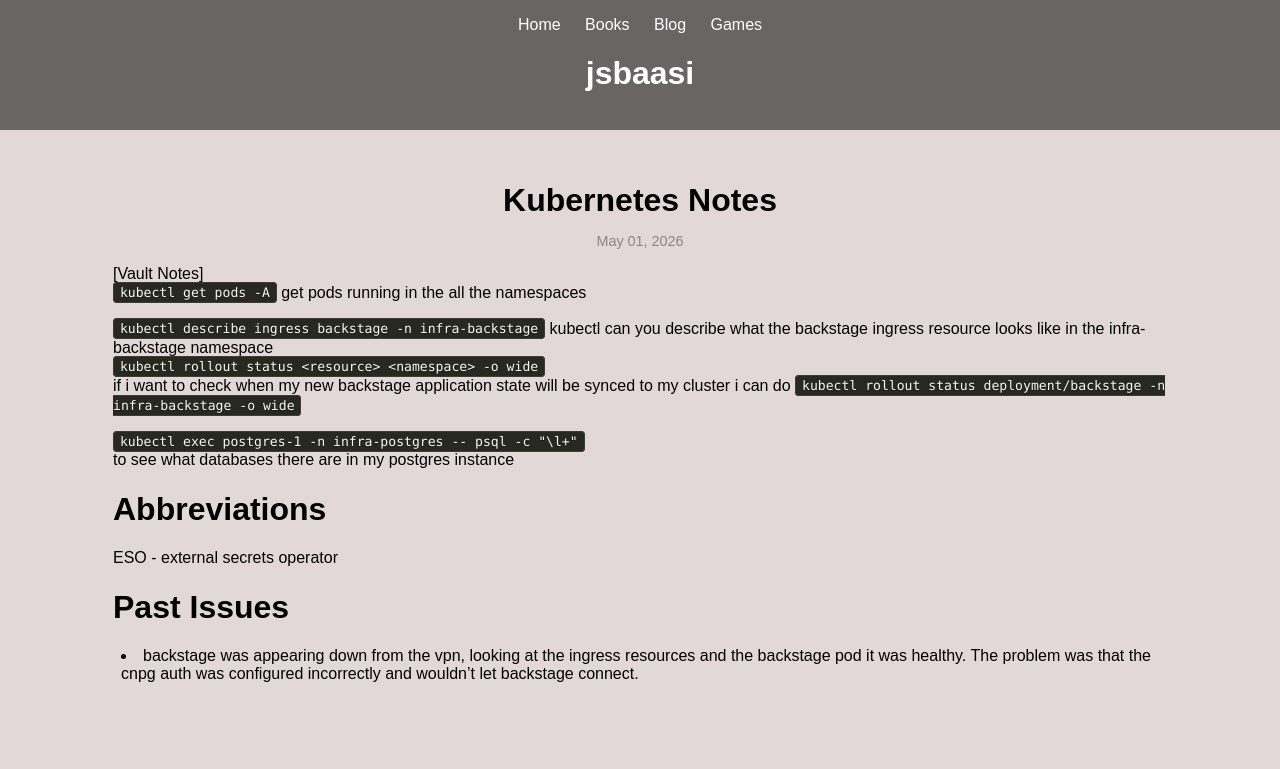
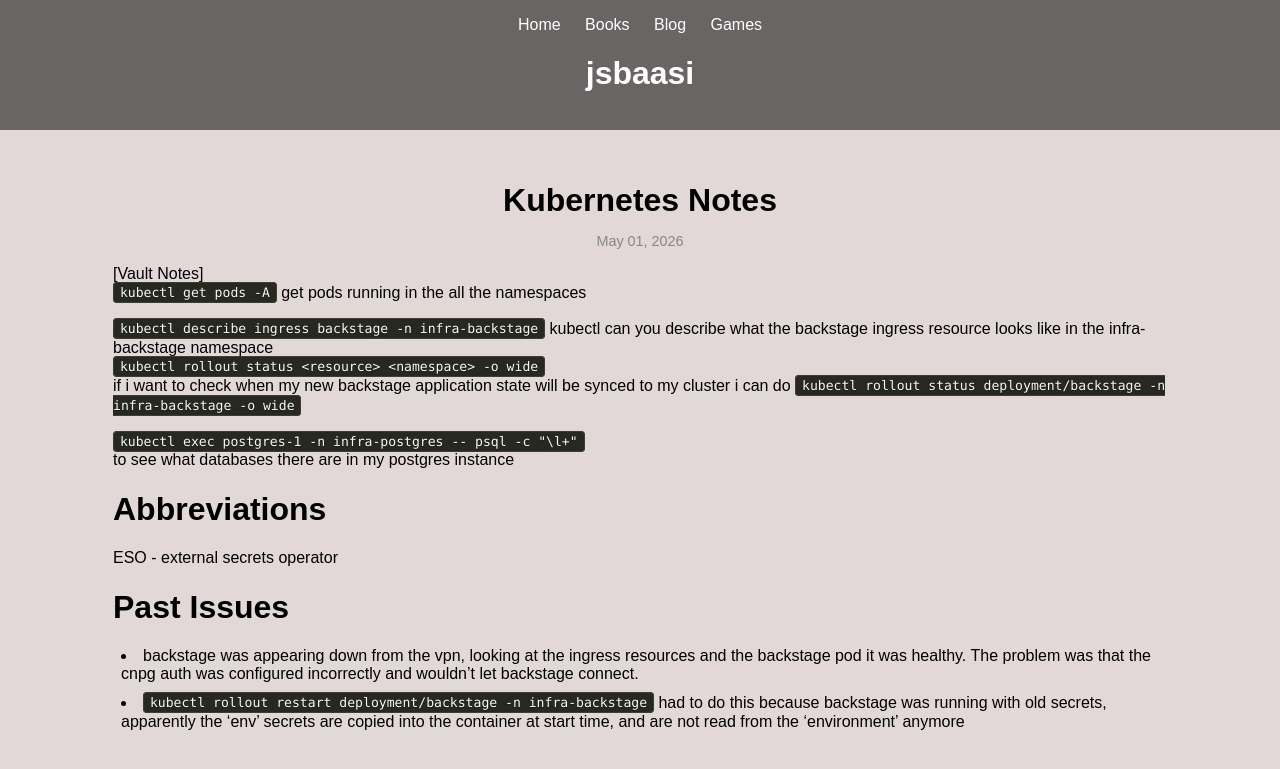
Before and after one commit to jsbaasi/jsbaasi.github.io, a Jekyll site: the page built from _posts/2026-05-01-kubernetes-notes.md, in a window 1280 px wide. Shown: the top 769 px of the page. Built offline with Jekyll 4.4.1, drawn with Linux system fonts in a browser that asks for light colours.

Commit message:
vault backup: 2026-05-04 22:27:17

```diff
--- a/_posts/2026-05-01-kubernetes-notes.md
+++ b/_posts/2026-05-01-kubernetes-notes.md
@@ -18,3 +18,4 @@ to see what databases there are in my postgres instance
 ESO - external secrets operator
 # Past Issues
 - backstage was appearing down from the vpn, looking at the ingress resources and the backstage pod it was healthy. The problem was that the cnpg auth was configured incorrectly and wouldn't let backstage connect.
+- `kubectl rollout restart deployment/backstage -n infra-backstage` had to do this because backstage was running with old secrets, apparently the 'env' secrets are copied into the container at start time, and are not read from the 'environment' anymore
```
